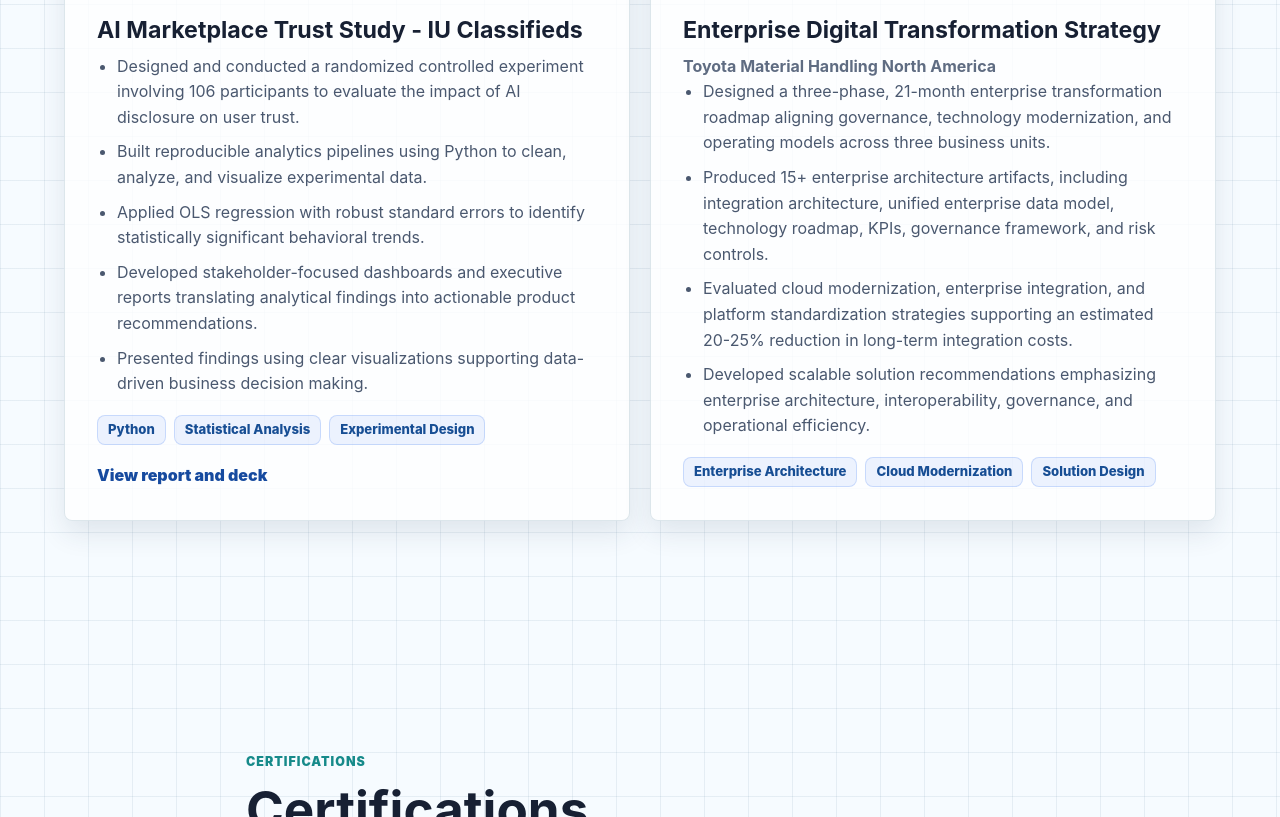
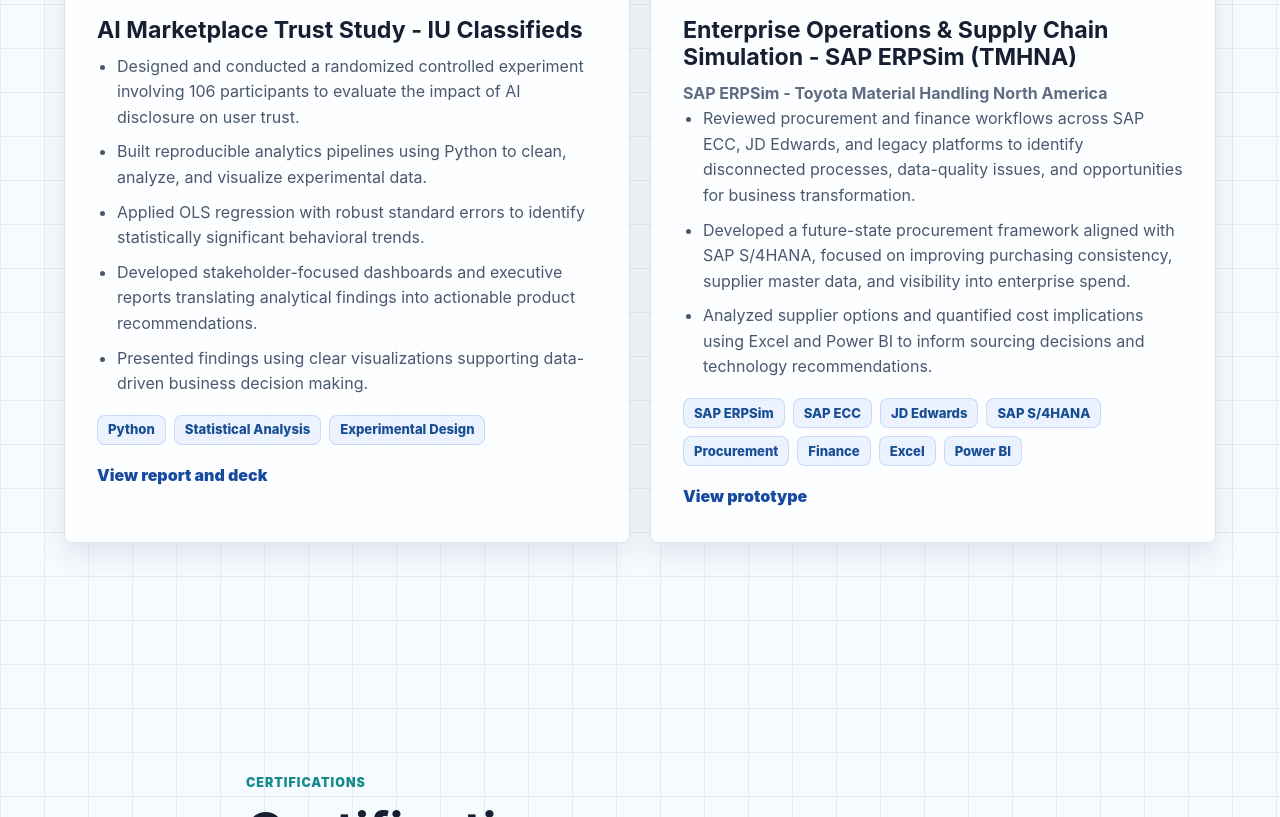
Before and after one commit to Nishanth-2205/nishanth-portfolio, a plain HTML site: page index.html in a window 1280 px wide. Shown: the part 7960-8777 px from the top of the page. Drawn offline with Linux system fonts and the light colour scheme.

Commit message:
Commit 3

```diff
--- a/index.html
+++ b/index.html
@@ -453,17 +453,19 @@
 
                 <article class="project-card reveal">
                     <span class="project-number">06</span>
-                    <img class="project-image" src="images/TMHNA.jpg" alt="Toyota Material Handling North America project visual">
-                    <h3>Enterprise Digital Transformation Strategy</h3>
-                    <p class="role" data-dark-text="Toyota Material Handling North America - enterprise architecture boss level, but with more slide decks">Toyota Material Handling North America</p>
+                    <img class="project-image" src="images/TMHNA.jpg" alt="SAP ERPSim supply chain simulation visual for TMHNA">
+                    <h3 data-dark-text="SAP ERPSim: procurement, finance, and the case of the missing single source of truth.">Enterprise Operations &amp; Supply Chain Simulation - SAP ERPSim (TMHNA)</h3>
+                    <p class="role" data-dark-text="TMHNA operations simulation - procurement, finance, and several systems trying their best">SAP ERPSim - Toyota Material Handling North America</p>
                     <ul>
-                        <li data-dark-text="Designed a 21-month transformation roadmap across three business units, which is basically strategy chess with more stakeholders and fewer dramatic camera angles.">Designed a three-phase, 21-month enterprise transformation roadmap aligning governance, technology modernization, and operating models across three business units.</li>
-                        <li>Produced 15+ enterprise architecture artifacts, including integration architecture, unified enterprise data model, technology roadmap, KPIs, governance framework, and risk controls.</li>
-                        <li>Evaluated cloud modernization, enterprise integration, and platform standardization strategies supporting an estimated 20-25% reduction in long-term integration costs.</li>
-                        <li>Developed scalable solution recommendations emphasizing enterprise architecture, interoperability, governance, and operational efficiency.</li>
+                        <li data-dark-text="Reviewed procurement and finance workflows across SAP ECC, JD Edwards, and legacy platforms. Translation: followed the purchase orders, the money, and the chaos trail.">Reviewed procurement and finance workflows across SAP ECC, JD Edwards, and legacy platforms to identify disconnected processes, data-quality issues, and opportunities for business transformation.</li>
+                        <li data-dark-text="Developed a future-state procurement framework aligned with SAP S/4HANA, because supplier master data deserves better than living in a mystery box.">Developed a future-state procurement framework aligned with SAP S/4HANA, focused on improving purchasing consistency, supplier master data, and visibility into enterprise spend.</li>
+                        <li data-dark-text="Analyzed supplier options and cost implications using Excel and Power BI, because this feels cheaper is not a sourcing strategy.">Analyzed supplier options and quantified cost implications using Excel and Power BI to inform sourcing decisions and technology recommendations.</li>
                     </ul>
                     <div class="tag-row">
-                        <span>Enterprise Architecture</span><span>Cloud Modernization</span><span>Solution Design</span>
+                        <span>SAP ERPSim</span><span>SAP ECC</span><span>JD Edwards</span><span>SAP S/4HANA</span><span>Procurement</span><span>Finance</span><span>Excel</span><span>Power BI</span>
+                    </div>
+                    <div class="project-links" aria-label="SAP ERPSim prototype resource">
+                        <a class="project-link" href="https://team3prototype.onrender.com/" target="_blank" rel="noopener">View prototype</a>
                     </div>
                 </article>
             </div>
@@ -719,7 +721,7 @@
             <li>Workspace scheduling modernization PoC using Google Apps Script, Calendar, Sheets, and deterministic natural-language booking.</li>
             <li>Visa-aware AI job scoring platform using React, FastAPI, Supabase, PostgreSQL, Gemini, Jina.ai, and ntfy.sh.</li>
             <li>Real-time ASL recognition with TensorFlow, Keras, MediaPipe, OpenCV, Flask, and speech synthesis.</li>
-            <li>ML subscription adoption pipeline, IU classifieds trust study, and TMHNA enterprise transformation roadmap.</li>
+            <li data-dark-text="ML subscription prediction, AI trust study, and SAP ERPSim supply-chain work, because apparently every dataset has a personality.">ML subscription adoption pipeline, IU classifieds trust study, and SAP ERPSim supply chain simulation for TMHNA.</li>
         </ul>
         <div class="detail-links"><a href="#projects">All projects</a></div>
     </template>
--- a/script.js
+++ b/script.js
@@ -87,6 +87,13 @@
         "dashboard pretending to be destiny",
         "not a forecasting method",
         "people are complicated",
+        "SAP ERPSim",
+        "single source of truth",
+        "chaos trail",
+        "supplier master data",
+        "mystery box",
+        "not a sourcing strategy",
+        "every dataset has a personality",
         "boss level",
         "boss and did not rage quit",
         "tabs",
```
